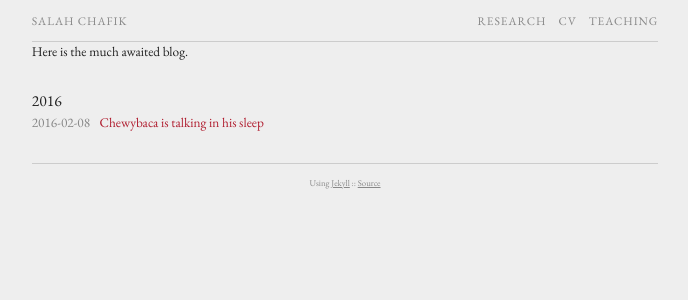
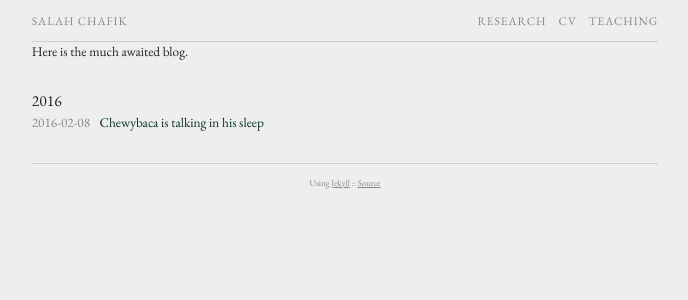
Before and after one commit to schafik/schafik.github.io, a Jekyll site: the page built from unused_stuff/blog.md, in a window 1280 px wide. Shown: the top 300 px of the page, without its empty margins (295-983 px from the left). Built offline with Jekyll 4.4.1, drawn with Linux system fonts in a browser that asks for light colours; comment, search, counter and statistics services are not loaded.

Commit message:
Update main.scss

```diff
--- a/css/main.scss
+++ b/css/main.scss
@@ -18,13 +18,14 @@ $grey-vdark: #222;
 $blue:       #0091ed;
 $orange:     #ca6c18;
 $red:        #b01c2e;
+$green:      #013220;
 
 $background:        $grey-vlight;
 $dark-background:   darken($background, 5%);
 $text-color:        $grey-vdark;
 $text-light-color:  $grey;
-$url-color:         $red;
-$url-hover-color:   $orange;
+$url-color:         $green;
+$url-hover-color:   $blue;
 $header-text-color: $text-light-color;
 $header-hover-color:$text-color;
 $header-hover-url:  $url-color;
```
